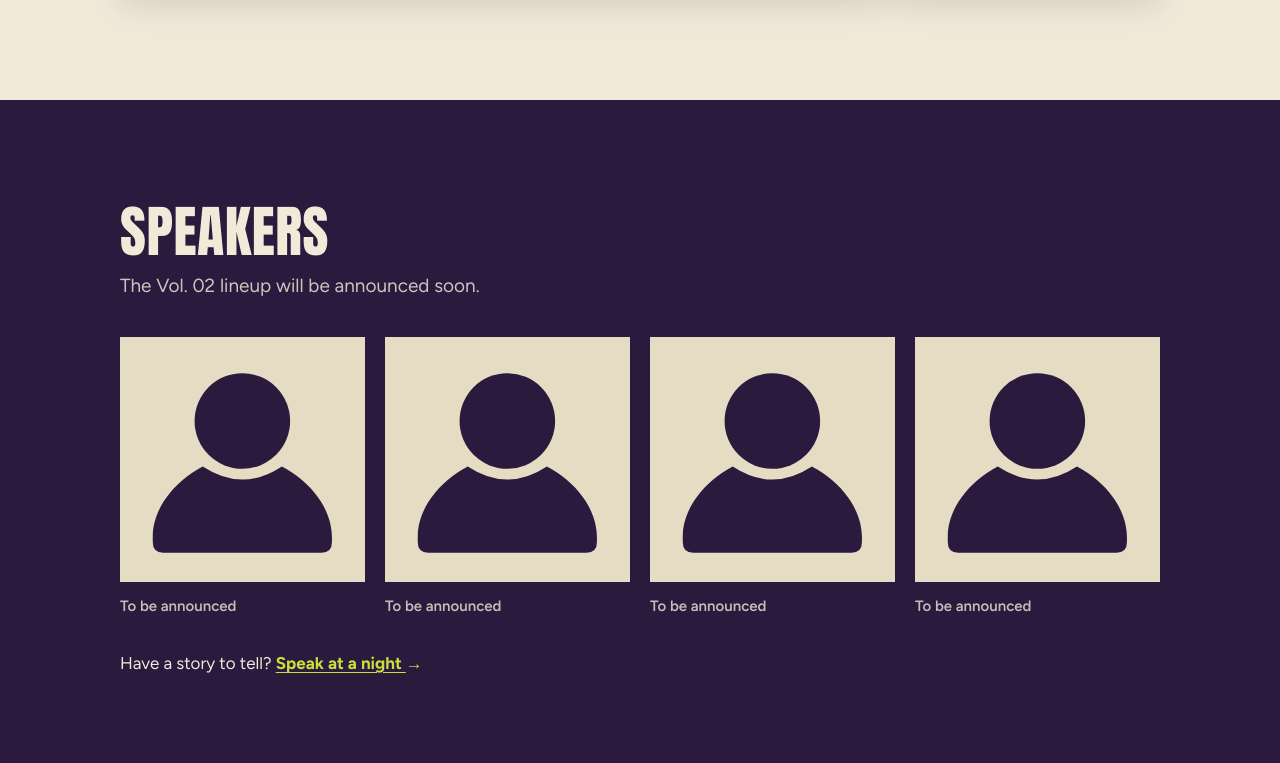
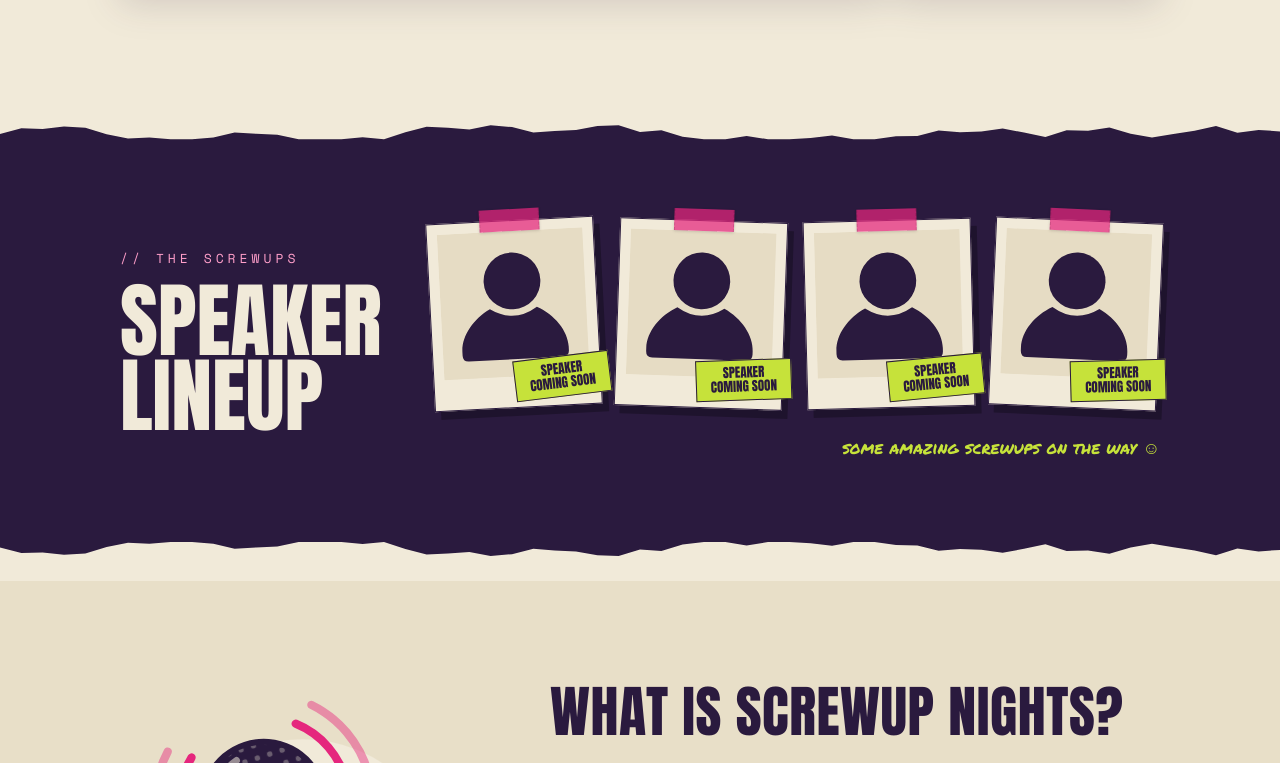
Before and after one commit to inspirecolumbia/screwupnights, a Next.js app: page / in a window 1280 px wide. Shown: the part 1317-2080 px from the top of the page. Built offline with nearby package versions, Linux system fonts and the light colour scheme.

Commit message:
Restore the speaker lineup look from proto/zine-torn

```diff
--- a/app/globals.css
+++ b/app/globals.css
@@ -700,60 +700,138 @@ html.logo-docked .topbar {
 }
 
 /* ---------- speakers ---------- */
-/* A dark band right after the ticket: the lineup for the next night, with
-   placeholder portraits until speakers are confirmed. */
+/* Ported from proto/zine-torn: a dark band with torn paper edges, the heading
+   on the left, taped polaroid portraits with "coming soon" stickers on the
+   right, and a handwritten note. */
 .speakers {
+  position: relative;
   background: var(--ink);
   color: var(--paper);
+  padding-block: 80px;
+  margin-block: 40px;
 }
-.speakers-head {
+/* torn edges: a strip of the band's own color, ripped, above and below */
+.torn-band::before,
+.torn-band::after {
+  content: "";
+  position: absolute;
+  left: 0;
+  right: 0;
+  height: 16px;
+  background: inherit;
+  clip-path: polygon(
+    0 100%, 0.0% 8.6px, 1.67% 2.9px, 3.33% 3.6px, 5.0% 1.3px, 6.67% 2.4px,
+    8.33% 8.9px, 10.0% 13.3px, 11.67% 12.2px, 13.33% 14px, 15.0% 14px,
+    16.67% 12.2px, 18.33% 7.2px, 20.0% 8.5px, 21.67% 9.4px, 23.33% 14px,
+    25.0% 14px, 26.67% 14px, 28.33% 11.9px, 30.0% 14px, 31.67% 7.0px,
+    33.33% 1.5px, 35.0% 2.4px, 36.67% 4.1px, 38.33% 0px, 40.0% 1.8px,
+    41.67% 7.3px, 43.33% 5.6px, 45.0% 4.6px, 46.67% 0.8px, 48.33% 0px,
+    50.0% 6.6px, 51.67% 4.9px, 53.33% 11.4px, 55.0% 14px, 56.67% 14px,
+    58.33% 10.6px, 60.0% 14px, 61.67% 13.9px, 63.33% 12.8px, 65.0% 10.2px,
+    66.67% 14px, 68.33% 13.9px, 70.0% 10.9px, 71.67% 10.6px, 73.33% 5.3px,
+    75.0% 7.0px, 76.67% 6.2px, 78.33% 3.3px, 80.0% 7.2px, 81.67% 11.8px,
+    83.33% 5.0px, 85.0% 5.5px, 86.67% 2.3px, 88.33% 8.4px, 90.0% 12.3px,
+    91.67% 8.8px, 93.33% 5.5px, 95.0% 0.7px, 96.67% 7.5px, 98.33% 4.6px,
+    100.0% 6.1px, 100% 100%
+  );
+}
+.torn-band::before {
+  top: -15px;
+}
+.torn-band::after {
+  bottom: -15px;
+  transform: scaleY(-1);
+}
+.speakers-grid {
   display: grid;
-  gap: 12px;
-  margin-bottom: 36px;
+  grid-template-columns: auto 1fr;
+  gap: 32px 48px;
+  align-items: center;
 }
-.speakers-head p {
-  font-size: 19px;
-  color: rgb(241 234 217 / 0.82);
+.speakers-kicker {
+  font-family: var(--font-mono), ui-monospace, monospace;
+  font-size: 13px;
+  letter-spacing: 4px;
+  text-transform: uppercase;
+  /* lighter than the original pink so it reads on the dark band */
+  color: #ff9fca;
+  margin-bottom: 14px;
+}
+.speakers-kicker::before {
+  content: "// ";
+}
+.speakers-title {
+  font-family: var(--display);
+  text-transform: uppercase;
+  font-size: clamp(40px, 7vw, 82px);
+  line-height: 0.92;
 }
 .speaker-list {
   display: grid;
   grid-template-columns: repeat(4, minmax(0, 1fr));
   gap: 20px;
 }
-.speaker-card {
-  display: grid;
-  gap: 12px;
+/* polaroid frame */
+.speaker {
+  position: relative;
+  background: var(--paper);
+  padding: 10px 10px 30px;
+  border: 1.5px solid var(--ink);
+  box-shadow: 6px 8px 0 rgb(0 0 0 / 0.28);
+}
+.speaker-tape {
+  position: absolute;
+  top: -12px;
+  left: 50%;
+  width: 60px;
+  height: 22px;
+  margin-left: -30px;
+  z-index: 5;
+  background: rgb(229 38 125 / 0.72);
+  box-shadow: 0 1px 3px rgb(0 0 0 / 0.15);
+  border-left: 1px dashed rgb(0 0 0 / 0.12);
+  border-right: 1px dashed rgb(0 0 0 / 0.12);
 }
 .silhouette {
   display: block;
   width: 100%;
   height: auto;
 }
-.speaker-card span {
-  font-size: 15px;
-  font-weight: 600;
-  color: rgb(241 234 217 / 0.78);
+.soon {
+  position: absolute;
+  right: -10px;
+  bottom: 8px;
+  max-width: 96px;
+  padding: 5px 8px;
+  background: var(--lime);
+  border: 1.5px solid var(--ink);
+  color: var(--ink);
+  font-family: var(--display);
+  font-size: 13px;
+  line-height: 1.1;
+  text-transform: uppercase;
+  text-align: center;
+  transform: rotate(-4deg);
 }
-.speakers-cta {
-  margin-top: 32px;
+.speakers-note {
+  margin-top: 26px;
+  text-align: right;
+  font-family: var(--font-marker), cursive;
   font-size: 17px;
+  color: var(--lime);
 }
-.speakers-cta a {
-  color: var(--lime);
-  font-weight: 700;
-}
-.speakers :focus-visible {
-  outline-color: var(--lime);
-}
-@media (hover: hover) {
-  .speakers-cta a:hover {
-    color: #e0f27a;
+@media (max-width: 1000px) {
+  .speakers-grid {
+    grid-template-columns: 1fr;
   }
 }
-@media (max-width: 699px) {
+@media (max-width: 560px) {
   .speaker-list {
-    grid-template-columns: repeat(2, minmax(0, 1fr));
-    gap: 16px;
+    grid-template-columns: 1fr 1fr;
+    gap: 26px 18px;
+  }
+  .speakers-note {
+    text-align: left;
   }
 }
 
--- a/app/layout.tsx
+++ b/app/layout.tsx
@@ -1,5 +1,11 @@
 import type { Metadata } from "next";
-import { Anton, DM_Serif_Display, Figtree } from "next/font/google";
+import {
+  Anton,
+  DM_Serif_Display,
+  Figtree,
+  Permanent_Marker,
+  Space_Mono,
+} from "next/font/google";
 import "./globals.css";
 
 // Three faces: Anton for headings, Figtree for reading, DM Serif for the
@@ -22,6 +28,22 @@ const serifDisplay = DM_Serif_Display({
 const figtree = Figtree({
   subsets: ["latin"],
   variable: "--font-sans",
+  display: "swap",
+});
+
+// Only for the speaker lineup, which keeps its proto/zine-torn look: the
+// small label (Space Mono) and the handwritten note (Permanent Marker).
+const spaceMono = Space_Mono({
+  weight: "400",
+  subsets: ["latin"],
+  variable: "--font-mono",
+  display: "swap",
+});
+
+const permanentMarker = Permanent_Marker({
+  weight: "400",
+  subsets: ["latin"],
+  variable: "--font-marker",
   display: "swap",
 });
 
@@ -51,7 +73,7 @@ export default function RootLayout({
   return (
     <html
       lang="en"
-      className={`${anton.variable} ${serifDisplay.variable} ${figtree.variable}`}
+      className={`${anton.variable} ${serifDisplay.variable} ${figtree.variable} ${spaceMono.variable} ${permanentMarker.variable}`}
     >
       <body>{children}</body>
     </html>
--- a/app/page.tsx
+++ b/app/page.tsx
@@ -281,33 +281,44 @@ export default async function Home({
           </div>
         </section>
 
+        {/* The speaker lineup as designed on proto/zine-torn: a torn-edged
+            dark band, taped polaroid portraits and "coming soon" stickers. */}
         <section
-          className="speakers"
+          className="speakers torn-band"
           id="speakers"
           aria-labelledby="speakers-title"
         >
-          <div className="wrap">
-            <div className="speakers-head">
-              <h2 className="h2" id="speakers-title">
-                Speakers
+          <div className="wrap speakers-grid">
+            <div>
+              <p className="speakers-kicker">The screwups</p>
+              <h2 className="speakers-title" id="speakers-title">
+                Speaker
+                <br />
+                lineup
               </h2>
-              <p>The {EVENT.volume} lineup will be announced soon.</p>
             </div>
-            {/* Placeholders until the lineup is confirmed. */}
+            <div>
+              <p className="sr-only">
+                The {EVENT.volume} lineup will be announced soon.
+              </p>
               <ul className="speaker-list">
-              {[1, 2, 3, 4].map((n) => (
-                <li key={n} className="speaker-card">
+                {["-3deg", "2deg", "-1.5deg", "2.5deg"].map((tilt) => (
+                  <li
+                    key={tilt}
+                    className="speaker"
+                    style={{ transform: `rotate(${tilt})` }}
+                  >
+                    <span className="speaker-tape" aria-hidden="true" />
                     <Silhouette />
-                  <span>To be announced</span>
+                    <span className="soon">Speaker coming soon</span>
                   </li>
                 ))}
               </ul>
-            <p className="speakers-cta">
-              Have a story to tell?{" "}
-              <a href={speak}>
-                Speak at a night&nbsp;<span className="arrow" aria-hidden="true">→</span>
-              </a>
+              <p className="speakers-note">
+                some amazing screwups on the way{" "}
+                <span aria-hidden="true">☺</span>
               </p>
+            </div>
           </div>
         </section>
 
```
Lines whose indentation alone changed are shown as unchanged.
